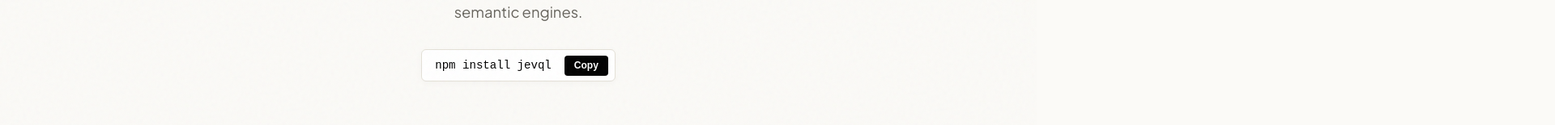
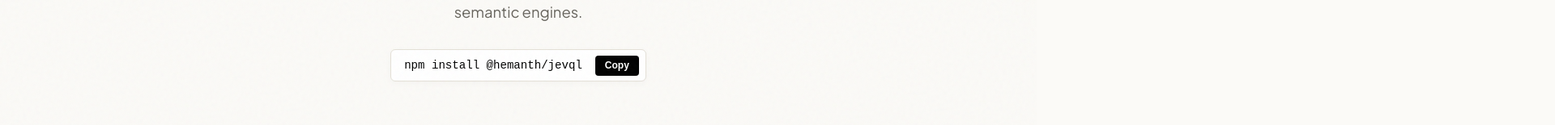
Before and after one commit to hemanth/jevql, a website: page docs/index.html in a window 1280 px wide. Shown: the part 365-520 px from the top of the page at 81% size, 1920 px wide, since content can reach past the window. Drawn offline with nearby package versions, Linux system fonts and the light colour scheme; a web font is replaced by a local one.

Commit message:
chore: rename package to @hemanth/jevql with public publishConfig

```diff
--- a/docs/index.html
+++ b/docs/index.html
@@ -687,8 +687,8 @@
       </p>
 
       <div class="install-box">
-        <code>npm install jevql</code>
-        <button onclick="navigator.clipboard.writeText('npm install jevql'); this.innerText='Copied!'; setTimeout(()=>this.innerText='Copy', 2000)">Copy</button>
+        <code>npm install @hemanth/jevql</code>
+        <button onclick="navigator.clipboard.writeText('npm install @hemanth/jevql'); this.innerText='Copied!'; setTimeout(()=>this.innerText='Copy', 2000)">Copy</button>
       </div>
     </header>
 
@@ -986,7 +986,7 @@
               <span>javascript</span>
               <span class="lexer-pill">⚡ syntax: gpu-lexer</span>
             </div>
-            <pre class="code-block"><code>import jevql from 'jevql';
+            <pre class="code-block"><code>import jevql from '@hemanth/jevql';
 
 // 1. Default: TypeSafe Jev System One
 const urgent = await jevql`
@@ -1013,7 +1013,7 @@ const rows = await llmQuery`
               <span>javascript</span>
               <span class="lexer-pill">⚡ syntax: gpu-lexer</span>
             </div>
-            <pre class="code-block"><code>import { BaseSemanticEngine, registerEngine, jevql } from 'jevql';
+            <pre class="code-block"><code>import { BaseSemanticEngine, registerEngine, jevql } from '@hemanth/jevql';
 
 class MyLocalEngine extends BaseSemanticEngine {
   async evaluateSingleState(state, questions) {
--- a/package.json
+++ b/package.json
@@ -1,5 +1,5 @@
 {
-  "name": "jevql",
+  "name": "@hemanth/jevql",
   "version": "0.1.0",
   "description": "PostgreSQL-compatible query language powered by TypeSafe Jev System One models",
   "type": "module",
@@ -14,6 +14,9 @@
       "types": "./index.d.ts",
       "import": "./index.js"
     }
+  },
+  "publishConfig": {
+    "access": "public"
   },
   "scripts": {
     "test": "node --test test/*.test.js",
```
Also changed, not shown: README.md.
